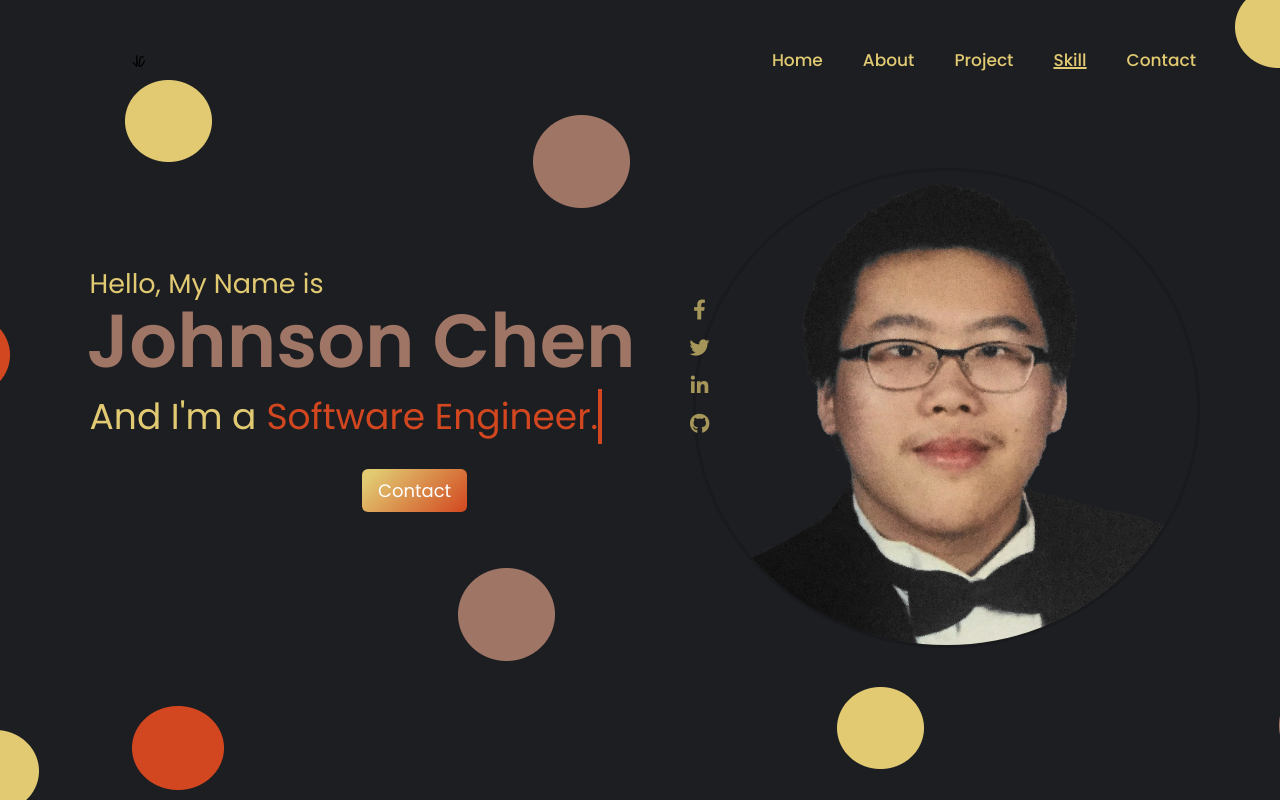
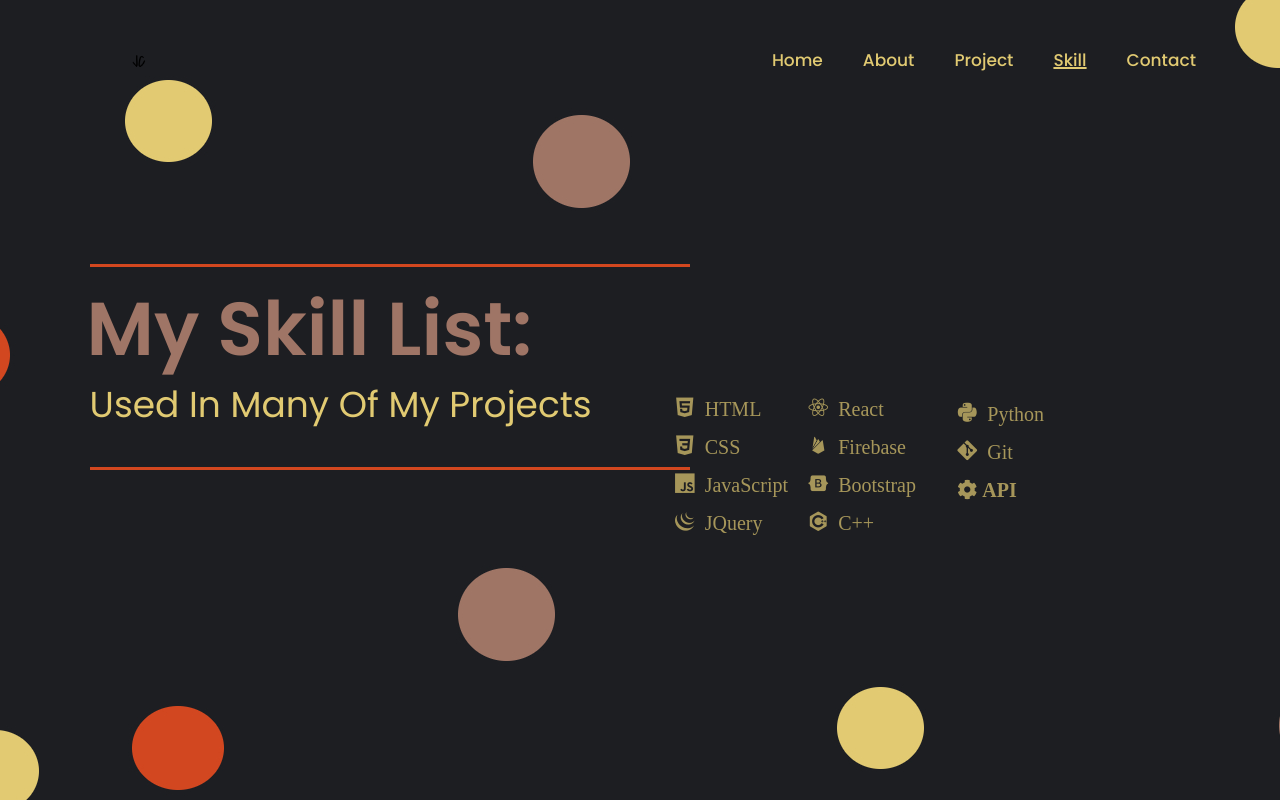
Before and after one commit to JohnsonChen22002/Portfoliov2.0, a plain HTML site: page skill.html in a window 1280 px wide. Drawn offline with nearby package versions, Linux system fonts and the light colour scheme.

Commit message:
fourth commit

```diff
--- a/skill.html
+++ b/skill.html
@@ -5,6 +5,7 @@
   <meta charset="UTF-8">
   <title>Johnson Chen</title>
   <link rel="stylesheet" href="style.css">
+  <link rel="stylesheet" href="https://cdn.jsdelivr.net/gh/devicons/devicon@v2.14.0/devicon.min.css">
   <link rel="stylesheet" href="https://cdnjs.cloudflare.com/ajax/libs/font-awesome/5.15.2/css/all.min.css" />
   <meta name="viewport" content="width=device-width, initial-scale=1.0">
 </head>
@@ -27,29 +28,34 @@
     </nav>
     <div class="content">
       <div class="text-content">
-        <div class="text">Hello, My Name is </div>
-        <div class="name">Johnson Chen</div>
+        <div class="text"><hr style="border:none;height: 3px;background-color:#D2471F;"></div>
+        <br>
+        <div class="name">My Skill List:</div>
         <div class="job">
           <div class="job">
-            <span>And I'm a</span>
-            <div class="typing-text">
-              <span class="one">Software Engineer.</span>
-            </div>
+            <span>Used In Many Of My Projects</span>
           </div>
         </div>
-        <div class="buttons">
-          <button onclick="window.location.href='contact.html'">Contact</button>
-          <div class="media-icons">
-            <a href="https://www.facebook.com/DoomDashDevil/" target="_blank"><i class="fab fa-facebook-f"></i></a>
-            <a href="https://twitter.com/JChen022002" target="_blank"><i class="fab fa-twitter"></i></a>
-            <a href="https://www.linkedin.com/in/jchen22002/" target="_blank"><i class="fab fa-linkedin-in"></i></a>
-            <a href="https://github.com/JohnsonChen22002" target="_blank"><i class="fab fa-github"></i></a>
-          </div>
-        </div>
+        <br>
+        <div class="text"><hr style="border:none;height:3px;background-color:#D2471F;"></div>
       </div>
-      <div class="Johnson">
-        <img src="images/Johnson.jpg" alt="">
-      </div>
+    </div>
+    <div class="media-icons" style="margin-right:40%;margin-bottom:15%;">
+      <a href="#"><i class="devicon-html5-plain"> HTML</i></a>
+      <a href="#"><i class="devicon-css3-plain"> CSS</i></a>
+      <a href="#"><i class="devicon-javascript-plain"> JavaScript</i></a>
+      <a href="#"><i class="devicon-jquery-plain"> JQuery</i></a>
+    </div>
+    <div class="media-icons" style="margin-right:30%;margin-bottom:15%;">
+      <a href="#"><i class="devicon-react-original"> React</i></a>
+      <a href="#"><i class="devicon-firebase-plain"> Firebase</i></a>
+      <a href="#"><i class="devicon-bootstrap-plain"> Bootstrap</i></a>
+      <a href="#"><i class="devicon-cplusplus-plain"> C++</i></a>
+    </div>
+    <div class="media-icons" style="margin-right:20%;margin-bottom:17.6%;">
+      <a href="#"><i class="devicon-python-plain"> Python</i></a>
+      <a href="#"><i class="devicon-git-plain"> Git</i></a>
+      <a href="#"><i class="fas fa-cog"> API</i></a>
     </div>
   </header>
 </body>
```
Also changed, not shown: contact.html (+1 -0 lines).
